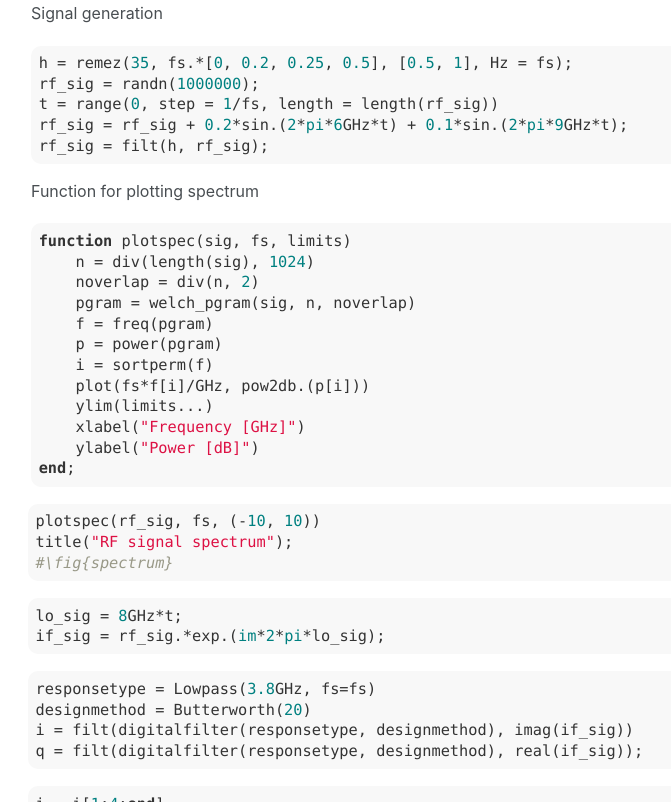
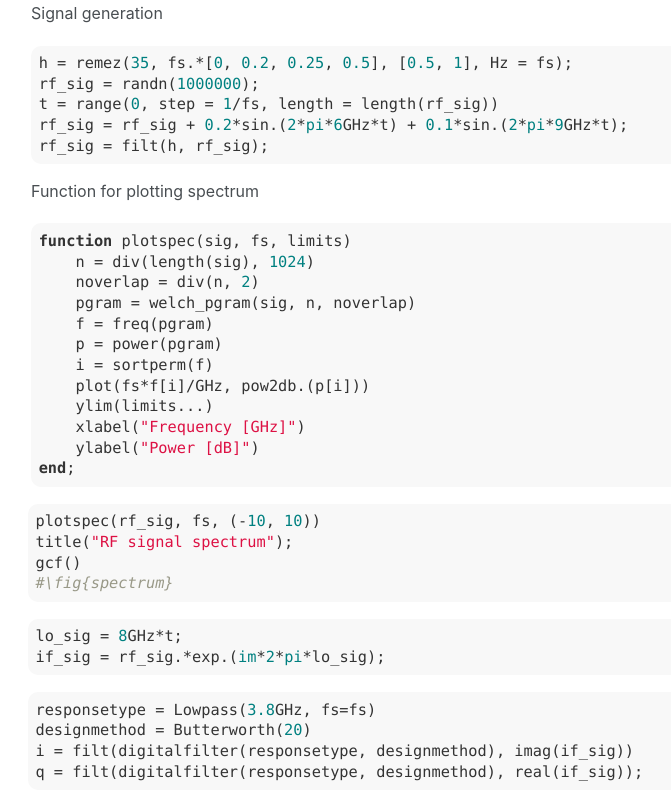
Before and after one commit to KajWiik/KajWiik.github.io, a plain HTML site: page backends/iqprocessing/index.html in a window 1280 px wide. Shown: the part 377-1179 px from the top of the page, without its empty margins (269-940 px from the left). Drawn offline with Linux system fonts and the light colour scheme.

Commit message:
Deploying to master from  @ 520bee8cfbc7248b41fdabf256002e9ff98932d2 🚀

```diff
--- a/backends/iqprocessing/index.html
+++ b/backends/iqprocessing/index.html
@@ -23,6 +23,7 @@ rf_sig = filt(h, rf_sig);</code></pre>
 <span class=hljs-keyword >end</span>;</code></pre>
 <pre><code class="julia hljs">plotspec(rf_sig, fs, (-<span class=hljs-number >10</span>, <span class=hljs-number >10</span>))
 title(<span class=hljs-string >&quot;RF signal spectrum&quot;</span>);
+gcf()
 <span class=hljs-comment >#\fig{spectrum}</span></code></pre>
 <pre><code class="julia hljs">lo_sig = <span class=hljs-number >8</span>GHz*t;
 if_sig = rf_sig.*exp.(<span class=hljs-literal >im</span>*<span class=hljs-number >2</span>*<span class=hljs-literal >pi</span>*lo_sig);</code></pre>
```
Also changed, not shown: 3 other files.
